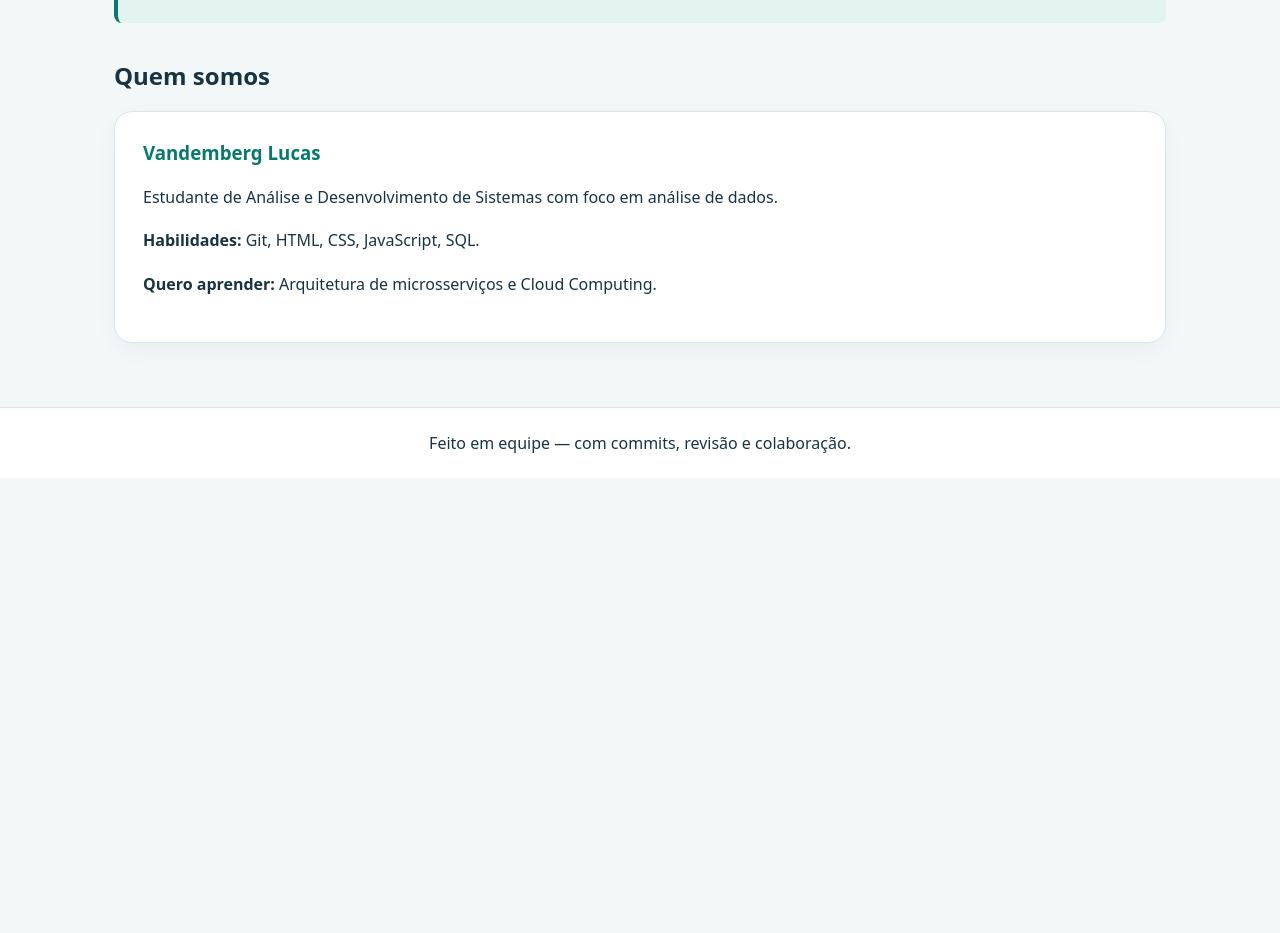
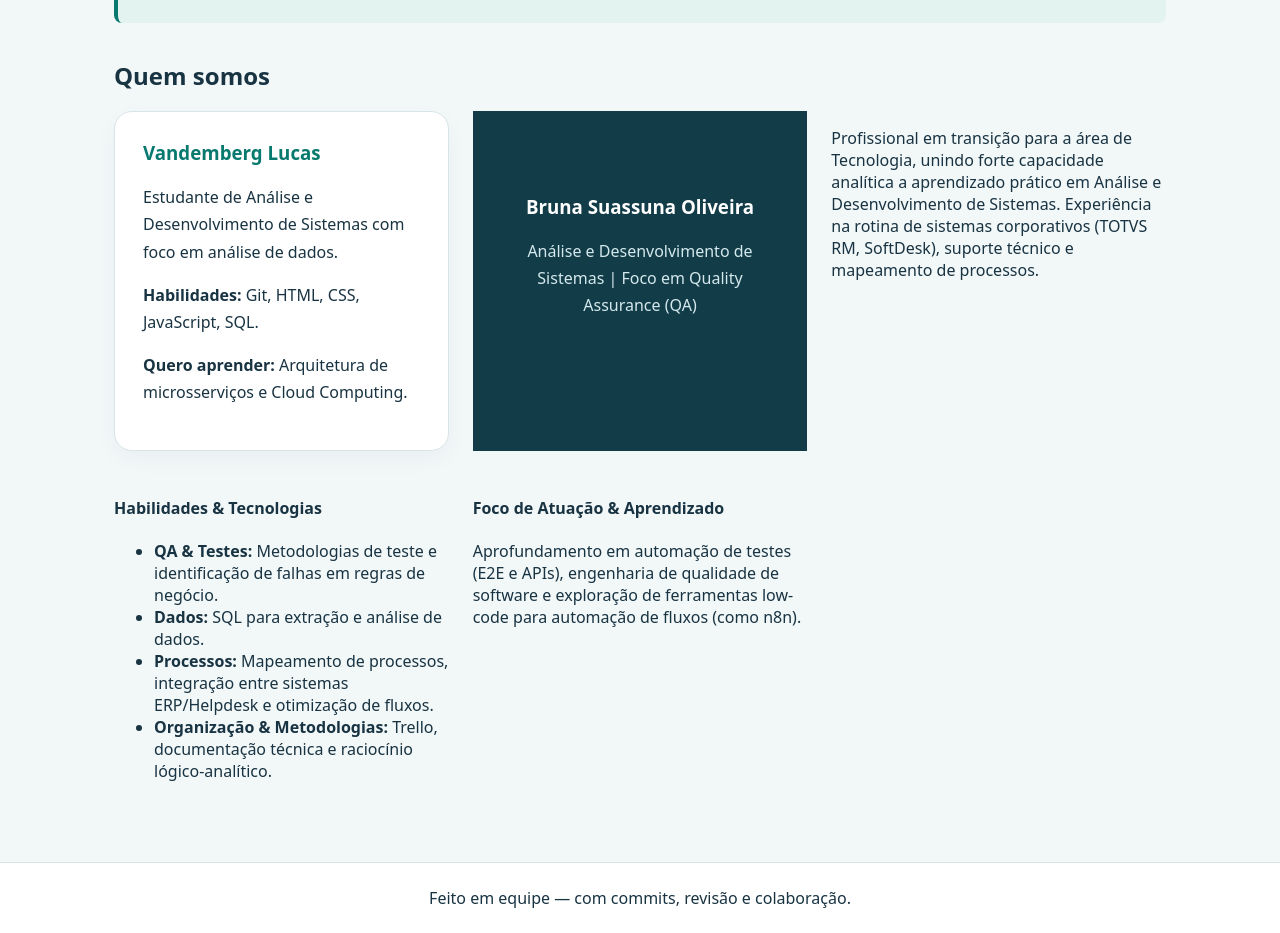
Before and after one commit to Bruna-Suassuna/Atividade-01-Jeremias-PI, a plain HTML site: page index.html in a window 1280 px wide. Shown: the part 620-1553 px from the top of the page. Before the commit the page ends 1098 px from the top, so only its background shows below. Drawn offline with Linux system fonts and the light colour scheme.

Commit message:
Add profile section for Bruna Suassuna Oliveira
Added a new profile section for Bruna Suassuna Oliveira, detailing her background, skills, and learning objectives in the field of Technology.

```diff
--- a/index.html
+++ b/index.html
@@ -53,6 +53,31 @@
       <p><strong>Habilidades:</strong> Git, HTML, CSS, JavaScript, SQL.</p>
       <p><strong>Quero aprender:</strong> Arquitetura de microsserviços e Cloud Computing.</p>
 </article>
+      <!article class="perfil">
+  <header>
+    <h3>Bruna Suassuna Oliveira</h3>
+    <p class="cargo">Análise e Desenvolvimento de Sistemas | Foco em Quality Assurance (QA)</p>
+  </header>
+
+  <p class="resumo">
+    Profissional em transição para a área de Tecnologia, unindo forte capacidade analítica a aprendizado prático em Análise e Desenvolvimento de Sistemas. Experiência na rotina de sistemas corporativos (TOTVS RM, SoftDesk), suporte técnico e mapeamento de processos.
+  </p>
+
+  <div class="secao-habilidades">
+    <h4>Habilidades & Tecnologias</h4>
+    <ul>
+      <li><strong>QA & Testes:</strong> Metodologias de teste e identificação de falhas em regras de negócio.</li>
+      <li><strong>Dados:</strong> SQL para extração e análise de dados.</li>
+      <li><strong>Processos:</strong> Mapeamento de processos, integração entre sistemas ERP/Helpdesk e otimização de fluxos.</li>
+      <li><strong>Organização & Metodologias:</strong> Trello, documentação técnica e raciocínio lógico-analítico.</li>
+    </ul>
+  </div>
+
+  <div class="secao-objetivos">
+    <h4>Foco de Atuação & Aprendizado</h4>
+    <p>Aprofundamento em automação de testes (E2E e APIs), engenharia de qualidade de software e exploração de ferramentas low-code para automação de fluxos (como n8n).</p>
+  </div>
+</article>
     </section>
 
     <!-- MODELO: copie este cartão para substituir o comentário dentro de #perfis.
```
